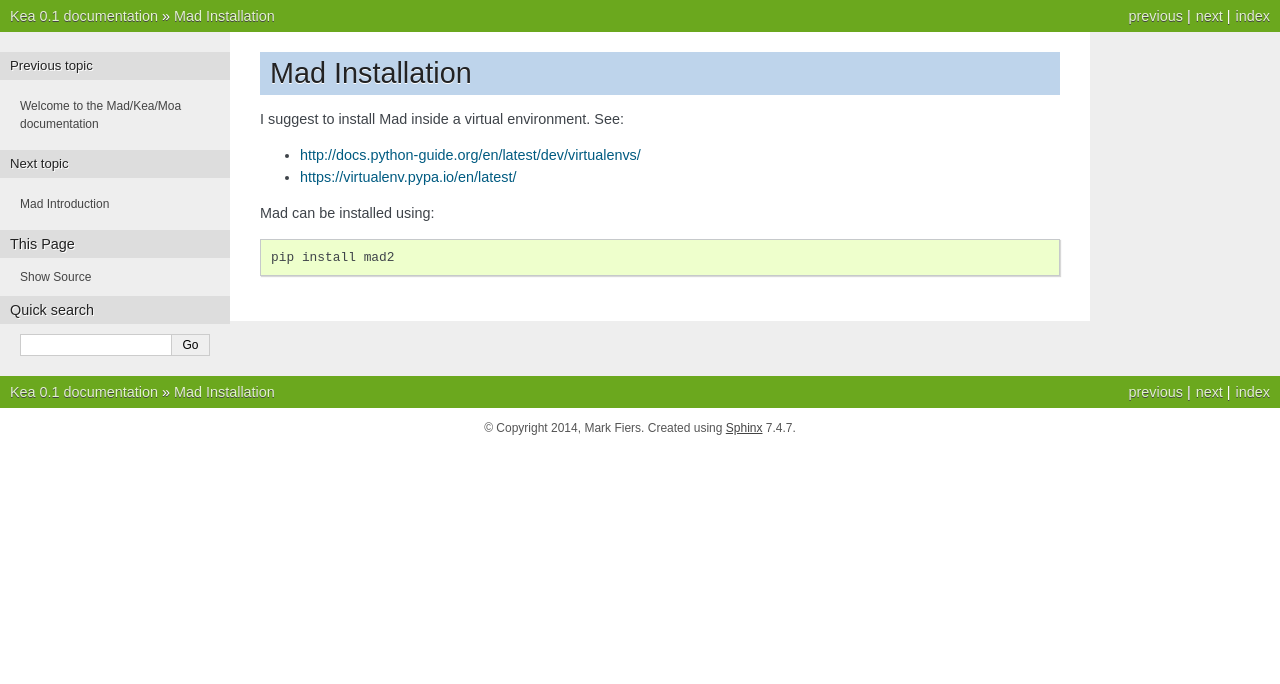
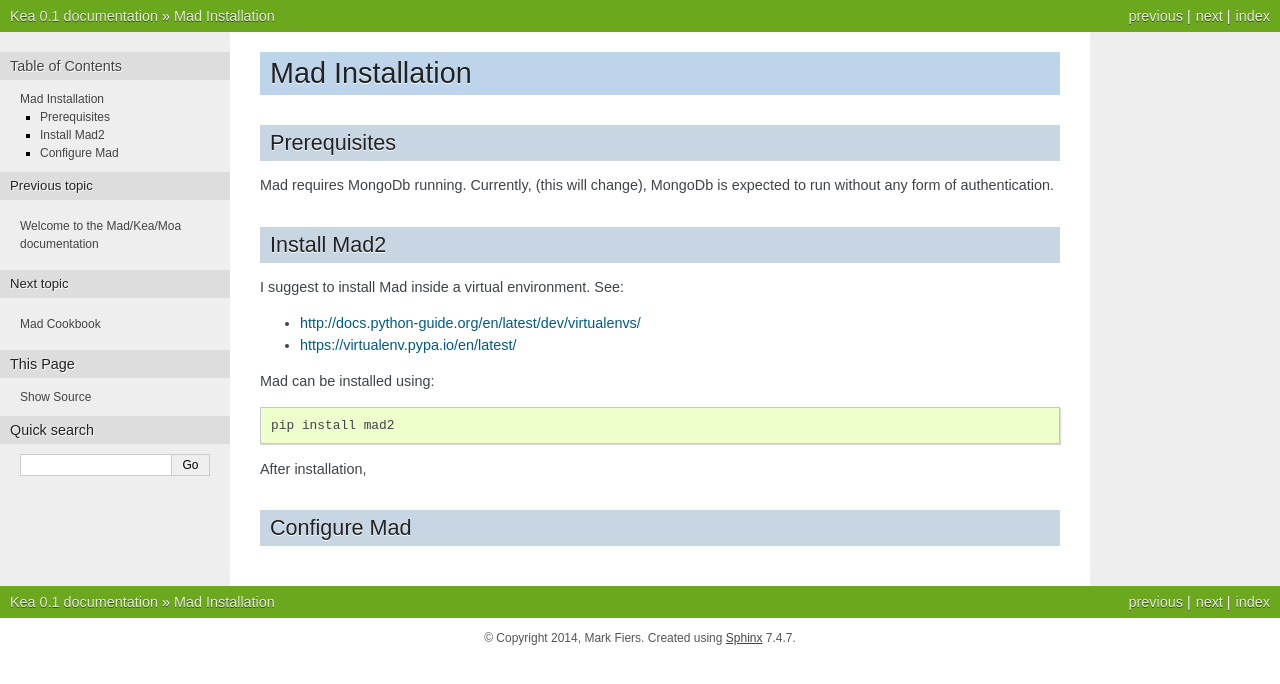
Before and after one commit to mfiers/Kea, a Sphinx documentation site: the page built from docs/madInstallation.rst, in a window 1280 px wide. Shown: the top 684 px of the page. Built offline with Sphinx 7.4.7, drawn with Linux system fonts in a browser that asks for light colours.

Commit message:
working on docs

```diff
--- a/docs/index.rst
+++ b/docs/index.rst
@@ -22,9 +22,6 @@ Contents:
 
    madInstallation
 
-   madIntroduction
-   keaIntroduction
-
    madCookbook
    keaWrapTools
 
--- a/docs/madInstallation.rst
+++ b/docs/madInstallation.rst
@@ -1,6 +1,14 @@
 Mad Installation
 ================
 
+Prerequisites
+-------------
+
+Mad requires MongoDb running. Currently, (this will change), MongoDb is expected to run without any form of authentication.
+
+
+Install Mad2
+------------
 I suggest to install Mad inside a virtual environment. See:
 
 * http://docs.python-guide.org/en/latest/dev/virtualenvs/
@@ -10,3 +18,9 @@ I suggest to install Mad inside a virtual environment. See:
 Mad can be installed using::
 
     pip install mad2
+
+After installation,
+
+
+Configure Mad
+--------------
```
